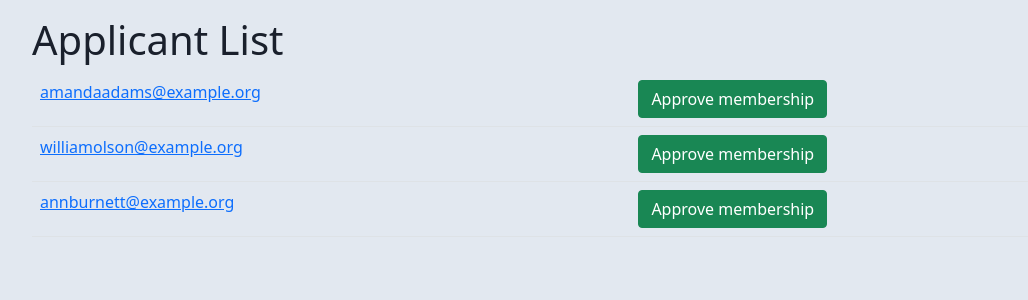
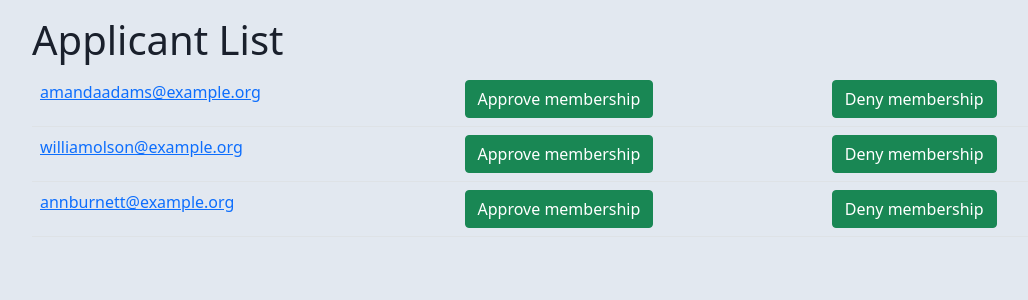
Before and after one commit to Bardia-ro/SEG-Bat-Team, a Django app: page /pending_requests/4/ in a window 1280 px wide. Shown: the part 56-356 px from the top of the page, without its empty margins (50-1078 px from the left). Run offline with Django 3.2, Linux system fonts and the light colour scheme; data comes from the database, SQL or seed files in the repository; some libraries are stand-ins or nearby versions.

Commit message:
Add deny membership button to pending requests page

```diff
--- a/clubs/templates/pending_requests.html
+++ b/clubs/templates/pending_requests.html
@@ -15,6 +15,11 @@
                 <button type="button" class="btn btn-success">Approve membership</button>
             </a>
           </td>
+          <td>
+          <a  href={% url 'reject_member'  club_id=club_id applicant_id=applicant.id %}>
+              <button type="button" class="btn btn-success">Deny membership</button>
+          </a>
+        </td>
           </tr>
         {% endfor %}
       </table>
```
